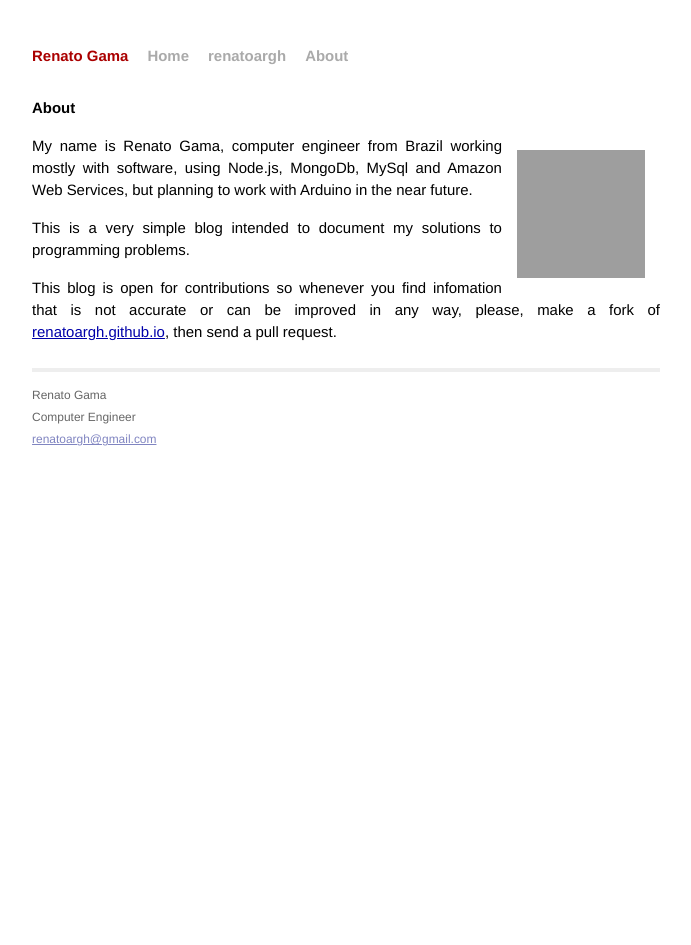
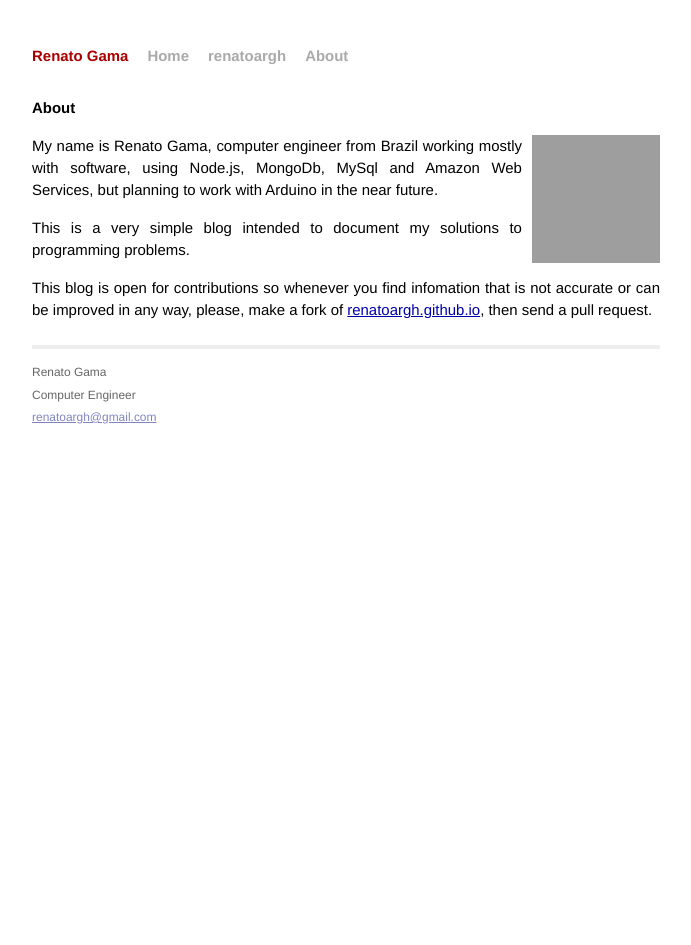
Before and after one commit to renatoargh/renatoargh.github.io, a Jekyll site: the page built from about/index.md, in a window 1280 px wide. Shown: the whole page, without its empty margins (294-985 px from the left). Built offline with Jekyll 4.4.1, drawn with Linux system fonts in a browser that asks for light colours; Markdown is read by kramdown in place of the engine named in the settings; grey boxes are pictures that could not be loaded.

Commit message:
Update index.md

```diff
--- a/about/index.md
+++ b/about/index.md
@@ -3,7 +3,7 @@ layout: page
 title: About
 ---
 
-<img src="https://www.gravatar.com/avatar/e5c3912f727b5788f229e2be8e8d65e2?s=128&d=identicon&r=PG" align="right" style="margin: 15px;"/>
+<img src="https://www.gravatar.com/avatar/e5c3912f727b5788f229e2be8e8d65e2?s=128&d=identicon&r=PG" align="right" style="margin-left: 10px;"/>
 
 My name is Renato Gama, computer engineer from Brazil
 working mostly with software, using Node.js, MongoDb, MySql and Amazon Web Services, but planning to work with
```
